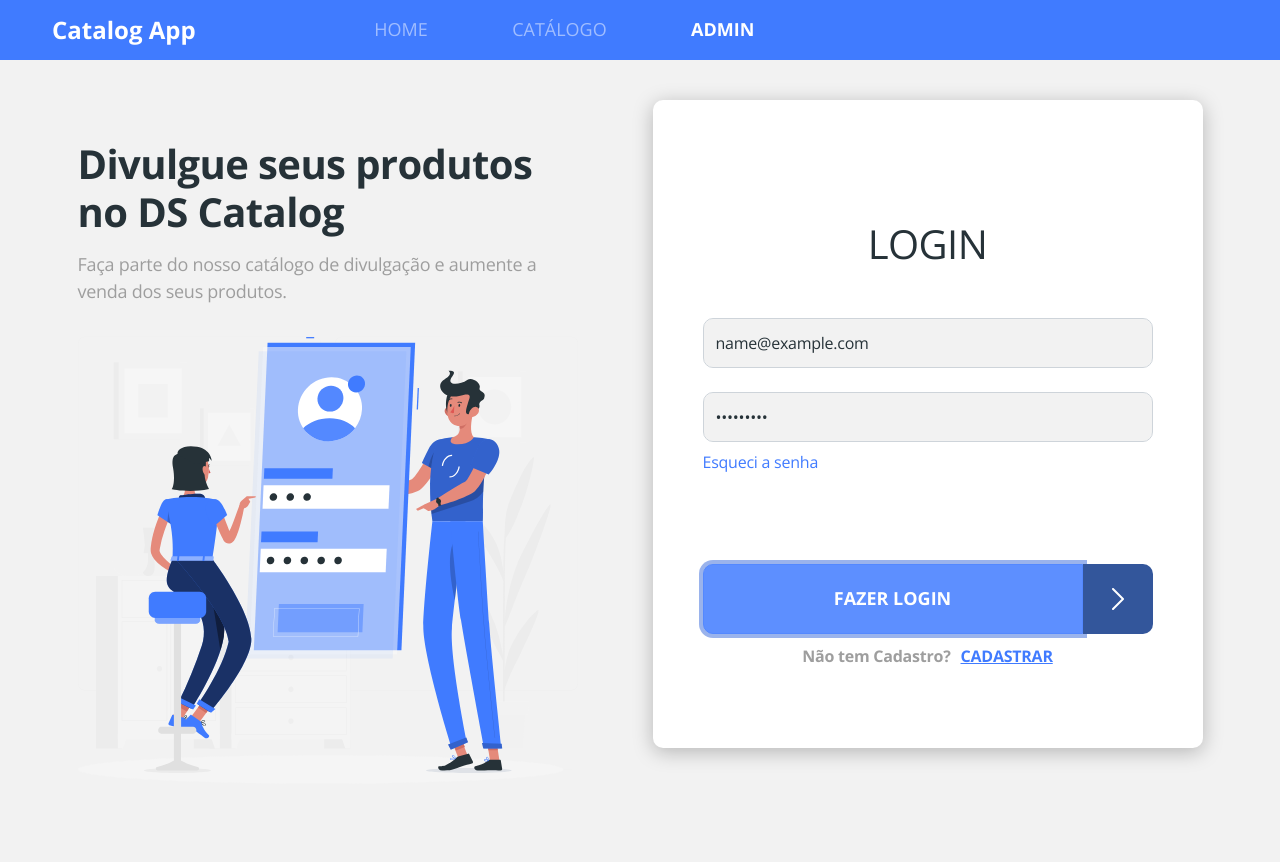
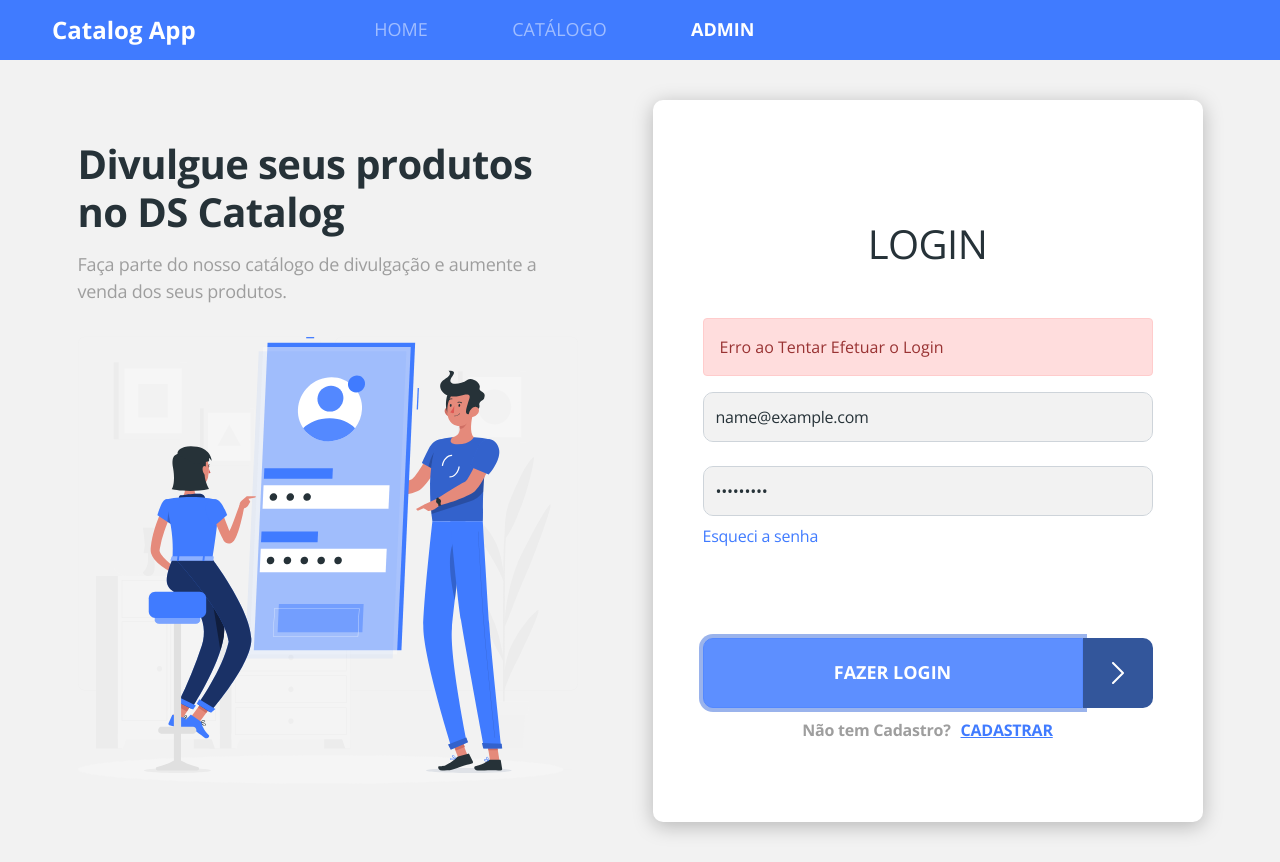
Before and after one commit to developer-rrm14/catalog, a React (Create React App) app in the folder frontweb/: page /admin/auth/login in a window 1280 px wide. Both pictures are taken after typing "name@example.com", "Sample123" into the empty fields and a click on the button "FAZER LOGIN". Before the commit the page ends 840 px from the top, so only its background shows below. Built offline with nearby package versions, Linux system fonts and the light colour scheme; no server answers.

Commit message:
Add Manual Error Handling

```diff
--- a/frontweb/src/assets/styles/custom.scss
+++ b/frontweb/src/assets/styles/custom.scss
@@ -1,5 +1,6 @@
 $theme-colors: (
   'primary': #407bff,
+  'danger': #ff5555,
 );
 
 $body-bg: #f2f2f2;
--- a/frontweb/src/pages/Admin/Auth/Login/index.tsx
+++ b/frontweb/src/pages/Admin/Auth/Login/index.tsx
@@ -2,6 +2,7 @@
 import ButtonIcon from 'components/ButtonIcon';
 import { useForm } from 'react-hook-form';
 import { requestBackendLogin } from 'utils/requests';
+import { useState } from 'react';
 import './styles.css';
 
 type FormData = {
@@ -11,13 +12,16 @@
 
 const Login = () => {
   const { register, handleSubmit } = useForm<FormData>();
+  const [hasError, setHasError] = useState(false);
 
   const onSubmit = (formData: FormData) => {
     requestBackendLogin(formData)
       .then((reponse) => {
+        setHasError(false);
         console.log('SUCESSO ', reponse);
       })
       .catch((error) => {
+        setHasError(true);
         console.log('ERRO ', error);
       });
   };
@@ -25,6 +29,11 @@
   return (
     <div className="base-card login-card">
       <h1>LOGIN</h1>
+      {hasError && (
+        <div className="alert alert-danger" role="alert">
+          Erro ao Tentar Efetuar o Login
+        </div>
+      )}
       <form onSubmit={handleSubmit(onSubmit)}>
         <div className="mb-4">
           <input
```
